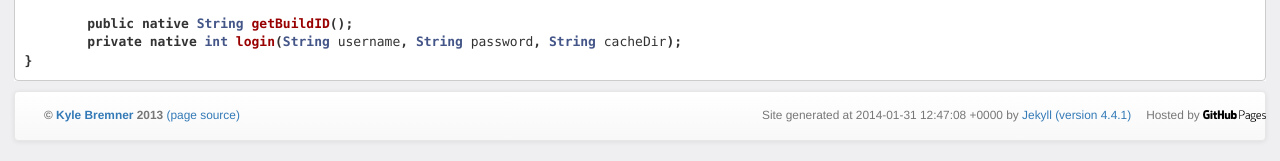
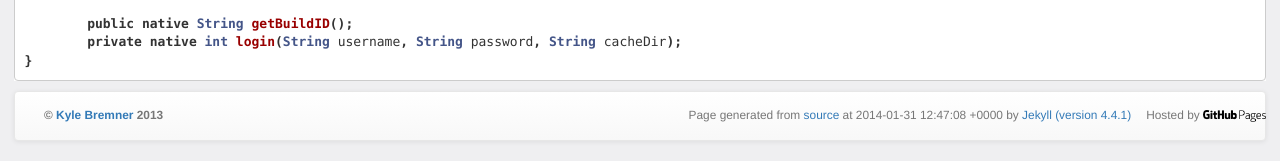
Before and after one commit to kbremner/kbremner.github.io, a Jekyll site: the page built from index.md, in a window 1280 px wide. Shown: the part 650-811 px from the top of the page. Built offline with Jekyll 4.4.1, drawn with Linux system fonts in a browser that asks for light colours; nearby versions of some CDN libraries; Markdown is read by kramdown in place of the engine named in the settings.

Commit message:
Updated default.html

```diff
--- a/_layouts/default.html
+++ b/_layouts/default.html
@@ -46,13 +46,13 @@
 
       <footer class="navbar navbar-default navbar-static-bottom footer">
           <p class="nav small navbar-text navbar-left">
-            <strong>&copy; <a href="mailto:kbremner.github.io@gmail.com" style="text-decoration: none;">Kyle Bremner</a> 2013</strong> <a href="https://github.com/kbremner/kbremner.github.io/blob/master/{{ page.path }}" target="_blank" style="text-decoration: none;">(page source)</a>
+            <strong>&copy; <a href="mailto:kbremner.github.io@gmail.com" style="text-decoration: none;">Kyle Bremner</a> 2013</strong>
           </p>
           <p class="nav small navbar-text navbar-right">
            Hosted by <a href="http://pages.github.com/" target="_blank"><img src="/images/github-pages.png" height="12px" alt="GitHub Pages"></a>
           </p>
           <p class="nav small navbar-text navbar-right">
-            Site generated at {{ site.time | data_to_xmlschema }} by <a href="http://jekyllrb.com/" target="_blank" style="text-decoration: none;">Jekyll (version {{ jekyll.version }})</a>
+            Page generated from <a href="https://github.com/kbremner/kbremner.github.io/blob/master/{{ page.path }}" target="_blank" style="text-decoration: none;">source</a> at {{ site.time | data_to_xmlschema }} by <a href="http://jekyllrb.com/" target="_blank" style="text-decoration: none;">Jekyll (version {{ jekyll.version }})</a>
           </p>
       </footer>
 
```
